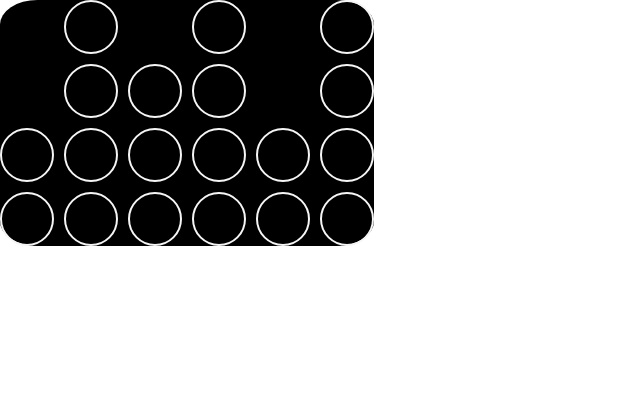
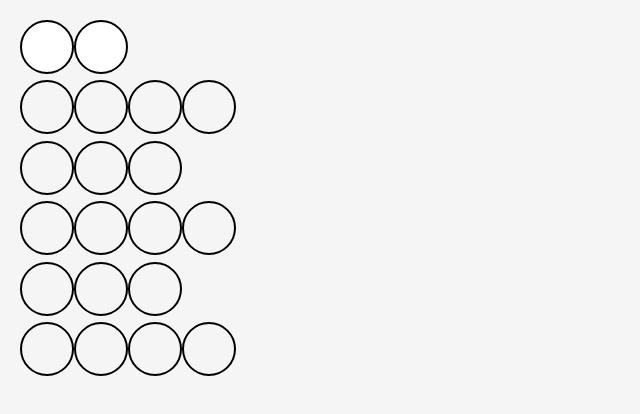
Before and after one commit to AarronRasmussen/BinaryClock, a plain HTML site: page index.html in a window 1280 px wide. Shown: the whole page, without its empty margins (0-640 px from the left). Drawn offline with Linux system fonts and the light colour scheme.

Commit message:
remove unused files. refactor code to hopefully be more declaritive

```diff
--- a/css/main.css
+++ b/css/main.css
@@ -15,6 +15,10 @@ html {
   color: #222;
   font-size: 1em;
   line-height: 1.4;
+}
+
+body {
+  background-color: whitesmoke;
 }
 
 /*
@@ -89,44 +93,24 @@ textarea {
 /* ==========================================================================
    Helper classes
    ========================================================================== */
-.grid-container {
-  display: inline-grid;
-  grid-template-columns: repeat(6, 2fr);
-  grid-template-rows: repeat(4, 2fr);
-  background-color: black;
-  border-radius: 10%;
-  gap: 10px;
+.center {
+  margin: auto;
+  width: 50%;
 }
 
-.gridTensHoursColumn {
-  grid-column: 1;
-}
+.clockFormat {
 
-.gridOnesHoursColumn{
-  grid-column: 2;
-}
-
-.gridTensMinutesColumn {
-  grid-column: 3;
-}
-
-.gridOnesMinutesColumn {
-  grid-column: 4;
-}
-
-.gridTensSecondsColumn {
-  grid-column: 5;
-}
-
-.gridOnesSecondsColumn {
-  grid-column: 6;
 }
 
 .circle {
   height: 50px;
   width: 50px;
   border-radius: 50%;
-  border: 2px solid whitesmoke;
+  border: 2px solid black;
+  left: 20px;
+  top: 20px;
+  position: relative;
+  display: inline-block;
 }
 
 /*
--- a/index.html
+++ b/index.html
@@ -23,79 +23,14 @@
 </head>
 
 <body>
-
-  <!-- Add your site or application content here -->
-  <div class="grid-container">
-    <div class="gridTensHoursColumn" id="hoursTensBitOne">
-      <div class="circle"></div>
-    </div>
-    <div class="gridTensHoursColumn" id="hoursTensBitZero">
-      <div class="circle"></div>
-    </div>
-
-    <div class="gridOnesHoursColumn" id="hoursOnesBitThree">
-      <div class="circle"></div>
-    </div>
-    <div class="gridOnesHoursColumn" id="hoursOnesBitTwo">
-      <div class="circle"></div>
-    </div>
-    <div class="gridOnesHoursColumn" id="hoursOnesBitOne">
-      <div class="circle"></div>
-    </div>
-    <div class="gridOnesHoursColumn" id="hoursOnesBitZero">
-      <div class="circle"></div>
-    </div>
-
-    <div class="gridTensMinutesColumn" id="minutesTensBitTwo">
-      <div class="circle"></div>
-    </div>
-    <div class="gridTensMinutesColumn" id="minutesTensBitOne">
-      <div class="circle"></div>
-    </div>
-    <div class="gridTensMinutesColumn" id="minutesTensBitZero">
-      <div class="circle"></div>
-    </div>
-
-    <div class="gridOnesMinutesColumn" id="minutesOnesBitThree">
-      <div class="circle"></div>
-    </div>
-    <div class="gridOnesMinutesColumn" id="minutesOnesBitTwo">
-      <div class="circle"></div>
-    </div>
-    <div class="gridOnesMinutesColumn" id="minutesOnesBitOne">
-      <div class="circle"></div>
-    </div>
-    <div class="gridOnesMinutesColumn" id="minutesOnesBitZero">
-      <div class="circle"></div>
-    </div>
-
-
-    <div class="gridTensSecondsColumn" id="secondsTensBitOne">
-      <div class="circle"></div>
-    </div>
-    <div class="gridTensSecondsColumn" id="secondsTensBitTwo">
-      <div class="circle"></div>
-    </div>
-
-
-    <div class="gridOnesSecondsColumn" id="secondsOneBitThree">
-      <div class="circle"></div>
-    </div>
-    <div class="gridOnesSecondsColumn" id="secondsOneBitTwo">
-      <div class="circle"></div>
-    </div>
-    <div class="gridOnesSecondsColumn" id="secondsOneBitOne">
-      <div class="circle"></div>
-    </div>
-    <div class="gridOnesSecondsColumn" id="secondsOneBitZero">
-      <div class="circle"></div>
-    </div>
-
-  </div>
+  <div id="clockContainer"></div>
 
   <script src="js/vendor/modernizr-3.11.2.min.js"></script>
   <script src="js/plugins.js"></script>
+  <script src="js/UiBuilder.js"></script>
+  <script src="js/UiState.js"></script>
   <script src="js/main.js"></script>
+
 
   <!-- Google Analytics: change UA-XXXXX-Y to be your site's ID. -->
   <script>
--- /dev/null
+++ b/js/UiBuilder.js
@@ -0,0 +1,109 @@
+class UiBuilder {
+  #numOfBits = [
+    {
+      "tens" : 2,
+      "ones" : 4
+    },
+    {
+      "tens" : 3,
+      "ones" : 4,
+    },
+    {
+      "tens" : 3,
+      "ones" : 4
+    }
+  ];
+
+  constructor() {
+    this.container = document.getElementById("clockContainer");
+    this.uistate = new UiState();
+  }
+
+  run() {
+    let date = new Date();
+    let hours = date.getHours();
+    let minutes = date.getMinutes();
+    let seconds = date.getSeconds();
+
+    this.uistate.setHours(hours);
+    this.uistate.setMinutes(minutes);
+    this.uistate.setSeconds(seconds);
+
+    this.buildUi();
+  }
+
+  buildUi() {
+    let hours = this.#numOfBits[0];
+    let minutes = this.#numOfBits[1];
+    let seconds = this.#numOfBits[2];
+
+    this.buildUiHelper(hours, "hours");
+    this.buildUiHelper(minutes, "minutes");
+    this.buildUiHelper(seconds, "seconds");
+
+    this.setTime("hours");
+  }
+
+  buildUiHelper(obj, name) {
+    let div = document.createElement("div");
+    div.id="tens_"+name;
+
+    this.container.appendChild(div);
+
+    for(let t = 0; t < obj.tens; t++) {
+      let circle = document.createElement("div");
+      circle.className = "circle";
+      circle.id = "tens"+name+t;
+
+      this.container.lastChild.appendChild(circle);
+    }
+
+    let div2 = document.createElement("div");
+    div2.id = "ones_"+name;
+
+    this.container.appendChild(div2);
+
+    for(let o = 0; o < obj.ones; o++) {
+      let circle = document.createElement("div");
+      circle.className = "circle";
+      circle.id = "ones"+name+o;
+      this.container.lastChild.appendChild(circle);
+    }
+  }
+
+  setTime(name) {
+    if(name == "hours") {
+      var tensHours = Array.from(document.getElementById("tens_hours").children).reverse();
+
+      for(var itr = 0; itr < this.uistate.hours.tens.length; itr++) {
+        var bit = this.uistate.hours.tens.charAt(itr);
+
+        if(bit == "1") {
+          tensHours[itr].style.backgroundColor="black";
+        }
+        else {
+          tensHours[itr].style.backgroundColor="white";
+        }
+      }
+
+      var onesHours = Array.from(document.getElementById("ones_hours").children).reverse();
+
+      for(var itr = 0; itr < this.uistate.hours.ones.length; itr++) {
+        var bit = this.uistate.hours.ones.charAt(itr);
+
+        if(bit == "1") {
+          onesHours[itr].style.backgroundColor="black";
+        }
+        else {
+          onesHours[itr].style.backgroundColor="white";
+        }
+      }
+    }
+    else if(name == "minutes") {
+
+    }
+    else if(name == "seconds") {
+
+    }
+  }
+}
--- /dev/null
+++ b/js/UiState.js
@@ -0,0 +1,30 @@
+class UiState {
+  constructor() {
+    this.hours = new Array();
+    this.minutes = new Array();
+    this.seconds = new Array();
+  }
+
+  setHours(val) {
+    this.hours = this.splitIntoParts(val);
+  }
+
+  setMinutes(val) {
+    this.minutes = this.splitIntoParts(val);
+  }
+
+  setSeconds(val) {
+    this.seconds = this.splitIntoParts(val);
+  }
+
+  splitIntoParts(val) {
+    let tens = Math.floor(val / 10);
+    let ones = val % 10;
+
+    let tensBit
+    return {
+      "tens" : (tens >>> 0).toString("2").padStart(3, "0"),
+      "ones" : (ones >>> 0).toString("2").padStart(4, "0")
+    }
+  }
+}
--- a/js/main.js
+++ b/js/main.js
@@ -1,30 +1,7 @@
-function applyTensPlaceRowChanges() {
-    document.getElementById("hoursTensBitOne").style.gridArea = "3/1/3/1";
-    document.getElementById("hoursTensBitZero").style.gridArea = "4/1/4/1";
-
-    document.getElementById("minutesTensBitTwo").style.gridArea="2/3/2/3";
-    document.getElementById("minutesTensBitOne").style.gridArea = "3/3/3/3";
-    document.getElementById("minutesTensBitZero").style.gridArea = "4/3/4/3";
-
-    document.getElementById("secondsTensBitOne").style.gridArea="3/5/3/5";
-    document.getElementById("secondsTensBitTwo").style.gridArea="4/5/4/5"
-}
-
-function applyOnesPlaceRowChanges() {
-    document.getElementById("minutesOnesBitThree").style.gridArea="1/4/1/4";
-    document.getElementById("minutesOnesBitTwo").style.gridArea="2/4/2/4";
-    document.getElementById("minutesOnesBitOne").style.gridArea="3/4/3/4";
-    document.getElementById("minutesOnesBitZero").style.gridArea="4/4/4/4";
-
-    document.getElementById("secondsOneBitThree").style.gridArea="1/6/1/6";
-    document.getElementById("secondsOneBitTwo").style.gridArea="2/6/2/6";
-    document.getElementById("secondsOneBitOne").style.gridArea="3/6/3/6";
-    document.getElementById("secondsOneBitZero").style.gridArea="4/6/4/6";
-}
 
 function main() {
-    applyTensPlaceRowChanges();
-    applyOnesPlaceRowChanges();
+  let builder = new UiBuilder();
+  builder.run();
 }
 
 main();
```
Also changed, not shown: js/clock.js (deleted, +0 -13 lines).
